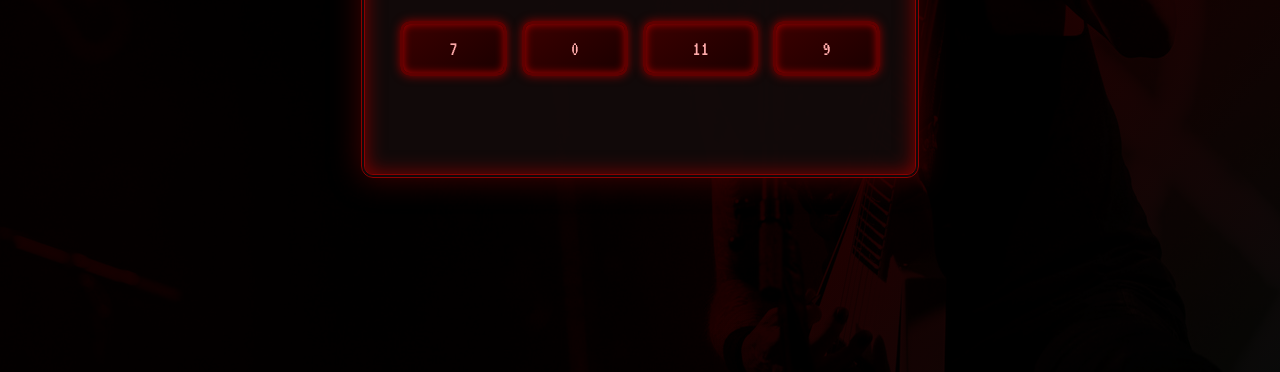
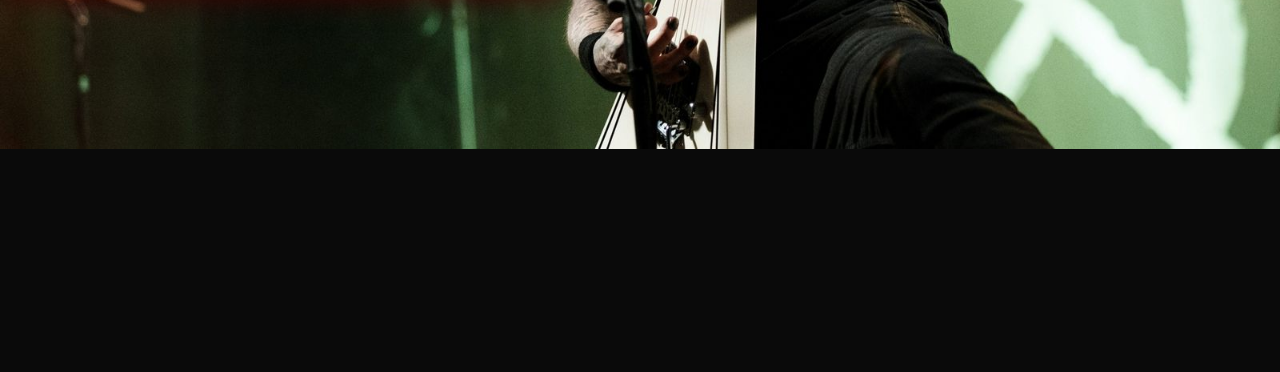
Before and after one commit to TakbirUllah/Guitar-Notes-Grinder-, a plain HTML site: page index.html in a window 1280 px wide. Shown: the part 428-800 px from the top of the page. Drawn offline with Linux system fonts and the light colour scheme; a web font is replaced by a local one.

Commit message:
Add files via upload

```diff
--- a/index.html
+++ b/index.html
@@ -8,21 +8,17 @@
   @import url('https://fonts.googleapis.com/css2?family=UnifrakturCook:wght@700&family=VT323&display=swap');
 
   body {
-    margin: 0;
-    padding: 0;
-    min-height: 100vh;
-    background:
-      linear-gradient(135deg, #0c0000 0%, #220000 70%, #0a0a0a 100%),
-      url('alexilaiho.jpg') repeat;
-    background-blend-mode: multiply;
-    color: #f1d8d8;
-    font-family: 'VT323', monospace;
-    display: flex;
-    justify-content: center;
-    align-items: center;
-    user-select: none;
-    transition: background-color 0.10s ease;
-  }
+  background-color: #0a0a0a;
+  background-image: url('alexilaiho.jpg');
+  background-size: cover;
+  background-position: center;
+  background-repeat: no-repeat;
+  /* No blend mode here */
+}
+
+.container {
+  background-color: rgba(0, 0, 0, 0.85);
+}
 
   .container {
     background: rgba(18, 10, 10, 0.95);
```
